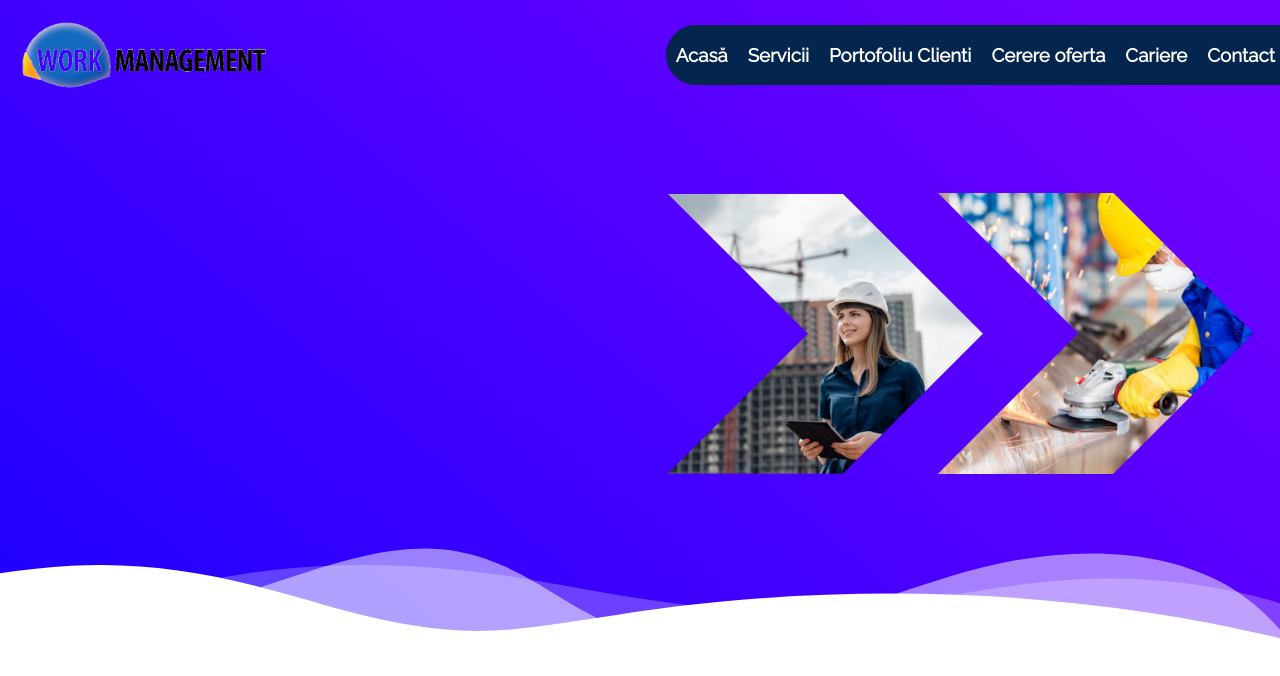
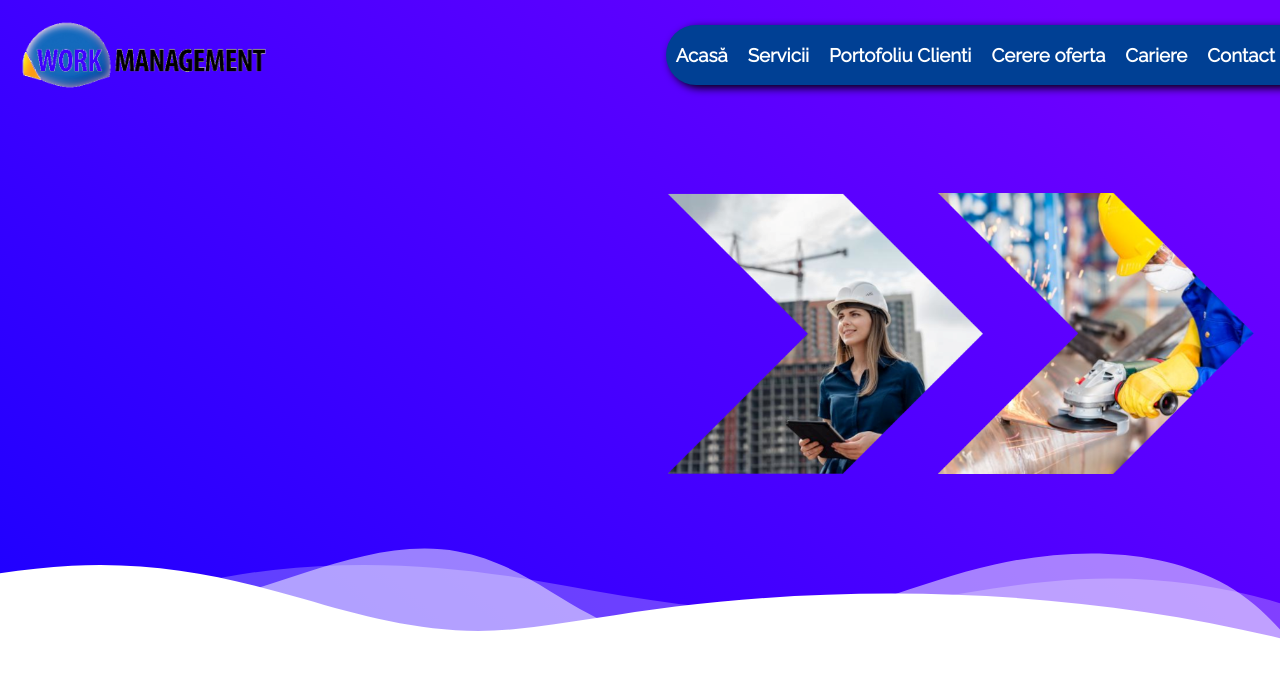
Before and after one commit to bmarcu13/work-management-website, a React (Create React App) app: page / in a window 1280 px wide. Shown: the top 676 px of the page. Built offline with nearby package versions, Linux system fonts and the light colour scheme.

Commit message:
Added shadow to the navigation menu

```diff
--- a/src/Components/NavigationBar/NavigationBar.css
+++ b/src/Components/NavigationBar/NavigationBar.css
@@ -14,10 +14,13 @@
     padding-top: 5px;
     padding-bottom: 5px;
     padding-right: 25px;
-    background-color: #04264e;
+    background-color: #004094;
     border-radius: 35px;
     display: flex;
     align-items: center;
+
+    /*  */
+    box-shadow: 4px 3px 8px 0px #000000;
 }
 
 .navigation-menu-container h3 {
```
